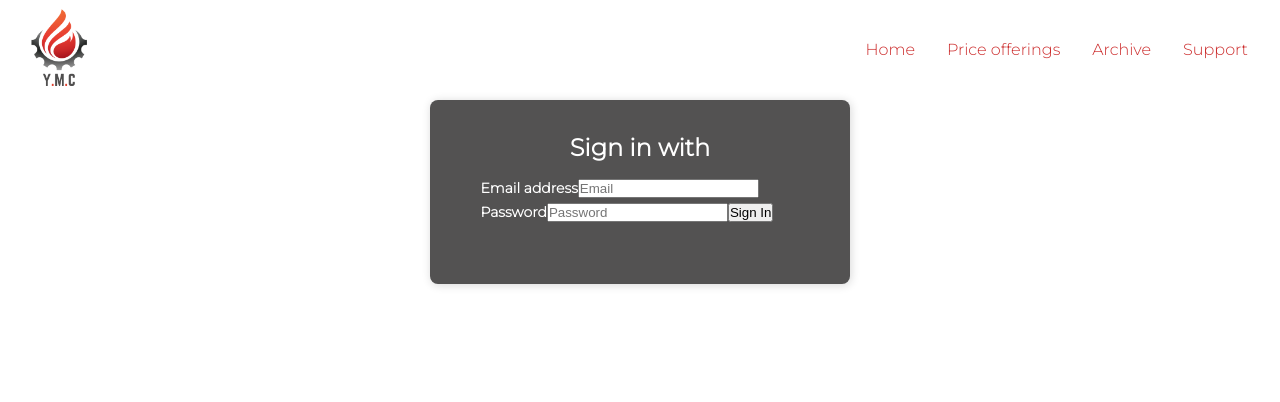
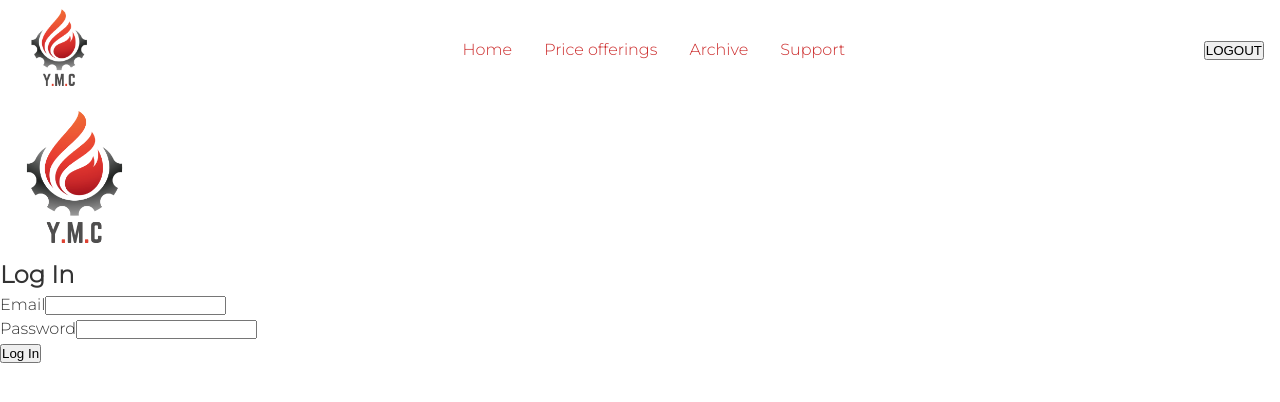
Before and after one commit to KirolosAssaad/ymc-employee-website, a React (Create React App) app: page / in a window 1280 px wide. Shown: the top 402 px of the page. Built offline with nearby package versions, Linux system fonts and the light colour scheme; no server answers; sample sign-in values are in the browser's storage.

Commit message:
Adding authentication, Private Routing and NavBar restriction

```diff
--- a/package.json
+++ b/package.json
@@ -6,7 +6,10 @@
     "@testing-library/jest-dom": "^5.16.5",
     "@testing-library/react": "^13.3.0",
     "@testing-library/user-event": "^13.5.0",
+    "bootstrap": "^5.2.0",
+    "firebase": "^9.9.2",
     "react": "^18.2.0",
+    "react-bootstrap": "^2.5.0",
     "react-dom": "^18.2.0",
     "react-icons": "^4.4.0",
     "react-router-dom": "^5.3.3",
--- a/src/App.js
+++ b/src/App.js
@@ -1,32 +1,25 @@
-import { Route , Switch} from "react-router-dom";
+import { Route, Switch } from "react-router-dom";
 import Home from "./pages/Home";
 import SignIn from "./pages/SignIn";
 import PriceOfferings from "./pages/Price Offerings";
 import Navbar from "./components/Navbar";
 import Archive from "./pages/Archive";
 import Support from "./pages/Support";
-
+import PrivateRoute from "./components/PrivateRoute";
+import { AuthProvider } from "./contexts/AuthContext";
 function App() {
   return (
     <div>
-      <Navbar/>
-      <Switch>
-        <Route path="/" exact>
-          <SignIn />
-        </Route>
-        <Route path="/Home">
-          <Home />
-        </Route>
-        <Route path="/PriceOfferings">
-          <PriceOfferings />
-        </Route>
-        <Route path="/Archive">
-          <Archive />
-        </Route>
-        <Route path="/Support">
-          <Support />
-        </Route>
-      </Switch>
+      <AuthProvider>
+        <Navbar />
+        <Switch>
+          <Route exact path="/" component={SignIn} />
+          <PrivateRoute path="/Home" component={Home} />
+          <PrivateRoute path="/PriceOfferings" component={PriceOfferings} />
+          <PrivateRoute path="/Archive" component={Archive} />
+          <PrivateRoute path="/Support" component={Support} />
+        </Switch>
+      </AuthProvider>
     </div>
   );
 }
--- a/src/components/Navbar.js
+++ b/src/components/Navbar.js
@@ -1,13 +1,31 @@
-import react, { useState } from "react";
+import React, { useState } from "react";
 import { FaBars, FaTimes } from "react-icons/fa";
 import "./Navbar.css";
 import Logo from "../Images/Logo.png";
 import { Link } from "react-router-dom";
-
+import { Button } from "react-bootstrap";
+import { useAuth } from "../contexts/AuthContext";
+import { useHistory } from "react-router-dom";
 
 const Navbar = () => {
   const [click, setClick] = useState(false);
   const handleClick = () => setClick(!click);
+  const [error, setError] = useState("");
+  const { currentUser, logout } = useAuth();
+  const history = useHistory();
+
+  async function handleLogout() {
+    setError("");
+    try {
+      await logout();
+      history.push("/");
+    } catch {
+      setError("Failed to log out");
+      console.log(error);
+    }
+  }
+
+  if (currentUser) {
     return (
       <div className="navbar">
         <div className="logo">
@@ -27,6 +45,7 @@ const Navbar = () => {
             <Link to="/Support">Support</Link>
           </li>
         </ul>
+        <Button onClick={handleLogout}>LOGOUT</Button>
         <div className="hamburger" onClick={handleClick}>
           {click ? (
             <FaTimes size={30} style={{ color: "#535252" }} />
@@ -36,5 +55,6 @@ const Navbar = () => {
         </div>
       </div>
     );
+  } else return <div></div>;
 };
 export default Navbar;
--- /dev/null
+++ b/src/components/PrivateRoute.js
@@ -0,0 +1,17 @@
+import React from "react";
+import { Route, Redirect } from "react-router-dom";
+import { useAuth } from "../contexts/AuthContext";
+
+export default function PrivateRoute({ component: Component, ...rest }) {
+  const { currentUser } = useAuth();
+
+  return (
+    <Route
+      {...rest}
+      render={(props) => {
+        console.log(currentUser);
+        return currentUser ? <Component {...props} /> : <Redirect to="/" />;
+      }}
+    ></Route>
+  );
+}
--- /dev/null
+++ b/src/contexts/AuthContext.js
@@ -0,0 +1,62 @@
+import React, { useContext, useState, useEffect } from "react";
+import { auth } from "../firebase";
+
+const AuthContext = React.createContext();
+
+export function useAuth() {
+  return useContext(AuthContext);
+}
+
+export function AuthProvider({ children }) {
+  const [currentUser, setCurrentUser] = useState();
+  const [loading, setLoading] = useState(true);
+
+  function signup(email, password) {
+    return auth.createUserWithEmailAndPassword(email, password);
+  }
+
+  function login(email, password) {
+    return auth.signInWithEmailAndPassword(email, password);
+  }
+
+  function logout() {
+    return auth.signOut();
+  }
+
+  function resetPassword(email) {
+    return auth.sendPasswordResetEmail(email);
+  }
+
+  function updateEmail(email) {
+    return currentUser.updateEmail(email);
+  }
+
+  function updatePassword(password) {
+    return currentUser.updatePassword(password);
+  }
+
+  useEffect(() => {
+    const unsubscribe = auth.onAuthStateChanged((user) => {
+      setCurrentUser(user);
+      setLoading(false);
+    });
+
+    return unsubscribe;
+  }, []);
+
+  const value = {
+    currentUser,
+    login,
+    signup,
+    logout,
+    resetPassword,
+    updateEmail,
+    updatePassword,
+  };
+
+  return (
+    <AuthContext.Provider value={value}>
+      {!loading && children}
+    </AuthContext.Provider>
+  );
+}
--- /dev/null
+++ b/src/firebase.js
@@ -0,0 +1,14 @@
+import firebase from "firebase/compat/app";
+import "firebase/compat/auth";
+
+const app = firebase.initializeApp({
+  apiKey: process.env.REACT_APP_FIREBASE_API_KEY,
+  authDomain: process.env.REACT_APP_FIREBASE_AUTH_DOMAIN,
+  projectId: process.env.REACT_APP_FIREBASE_PROJECT_ID,
+  storageBucket: process.env.REACT_APP_FIREBASE_STORAGE_BUCKET,
+  messagingSenderId: process.env.REACT_APP_FIREBASE_MESSAGING_SENDER_ID,
+  appId: process.env.REACT_APP_FIREBASE_APP_ID,
+});
+
+export const auth = app.auth();
+export default app;
--- a/src/pages/SignIn.js
+++ b/src/pages/SignIn.js
@@ -1,20 +1,55 @@
-import "./SignIn.css";
-const SignIn = () => {
-  return <div className="sign-in">
-    <div className="'col-1">
-      <div className="form-layout">
-        <div className="form-container">
-          <p className="sign-in-txt"> Sign in with</p>
-          <form action="">
-            <label>Email address</label>
-            <input type='Email' placeholder="Email"/>
-            <label>Password</label>
-            <input type='password'placeholder='Password'/>
-            <button> Sign In</button>
-          </form>
-        </div>
-      </div>
-    </div>
-  </div>;
-};
-export default SignIn;
+import React, { useRef, useState } from "react";
+import { Form, Button, Card, Alert } from "react-bootstrap";
+import { useAuth } from "../contexts/AuthContext";
+import { useHistory } from "react-router-dom";
+
+export default function SignIn() {
+  const emailRef = useRef();
+  const passwordRef = useRef();
+  const { login } = useAuth();
+  const [error, setError] = useState("");
+  const [loading, setLoading] = useState(false);
+  const history = useHistory();
+
+  async function handleSubmit(e) {
+    e.preventDefault();
+
+    try {
+      setError("");
+      setLoading(true);
+      await login(emailRef.current.value, passwordRef.current.value);
+      history.push("/Home");
+    } catch {
+      setError("Failed to log in");
+    }
+
+    setLoading(false);
+  }
+
+  return (
+    <Card>
+      <Card.Img
+        style={{ height: "150px" }}
+        variant="top"
+        src={require("../Images/Logo.png")}
+      />
+      <Card.Body>
+        <h2 className="text-center mb-4">Log In</h2>
+        {error && <Alert variant="danger">{error}</Alert>}
+        <Form onSubmit={handleSubmit}>
+          <Form.Group id="email">
+            <Form.Label>Email</Form.Label>
+            <Form.Control type="email" ref={emailRef} required />
+          </Form.Group>
+          <Form.Group id="password">
+            <Form.Label>Password</Form.Label>
+            <Form.Control type="password" ref={passwordRef} required />
+          </Form.Group>
+          <Button disabled={loading} className="w-100" type="submit">
+            Log In
+          </Button>
+        </Form>
+      </Card.Body>
+    </Card>
+  );
+}
```
Also changed, not shown: 1 other file (tests, documents, lock files or other folders). Lines whose indentation alone changed are shown as unchanged.
